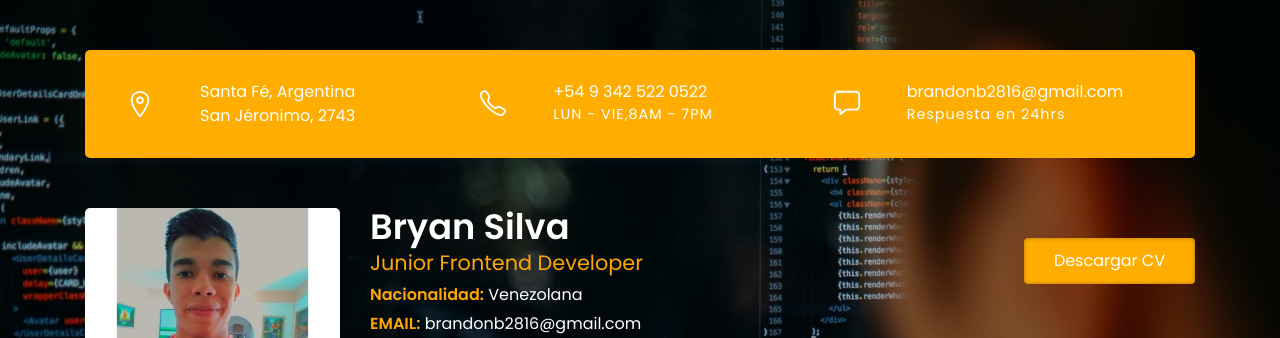
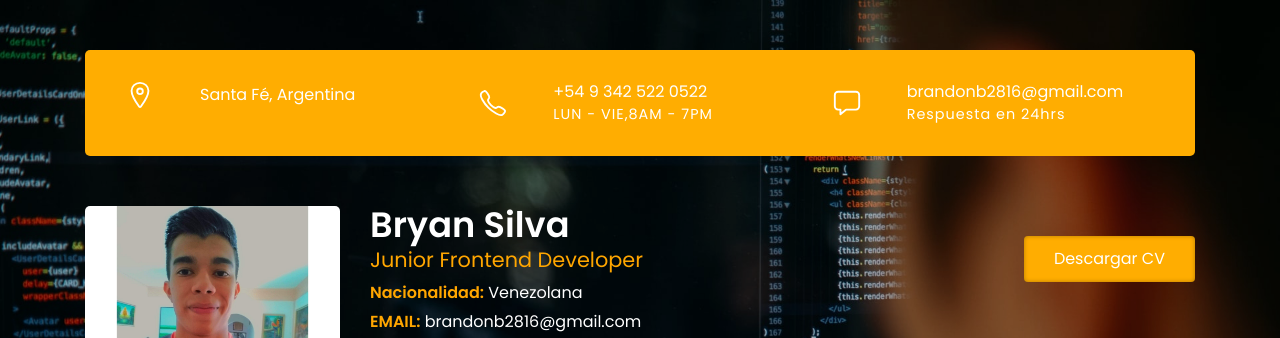
Before and after one commit to bryan2811/Portafolio-Personal, a plain HTML site: page index.html in a window 1280 px wide. Shown: the top 338 px of the page. Drawn offline with nearby package versions, Linux system fonts and the light colour scheme.

Commit message:
Update index.html

```diff
--- a/index.html
+++ b/index.html
@@ -36,7 +36,7 @@
 							<ion-icon class="icon" name="location-outline"></ion-icon>
 							<div class="right-area">
 								<h5>Santa Fé, Argentina</h5>
-								<h5>San Jéronimo, 2743</h5>
+								<h5></h5>
 							</div><!-- right-area -->
 						</div><!-- info -->
 					</div><!-- col-sm-4 -->
```
